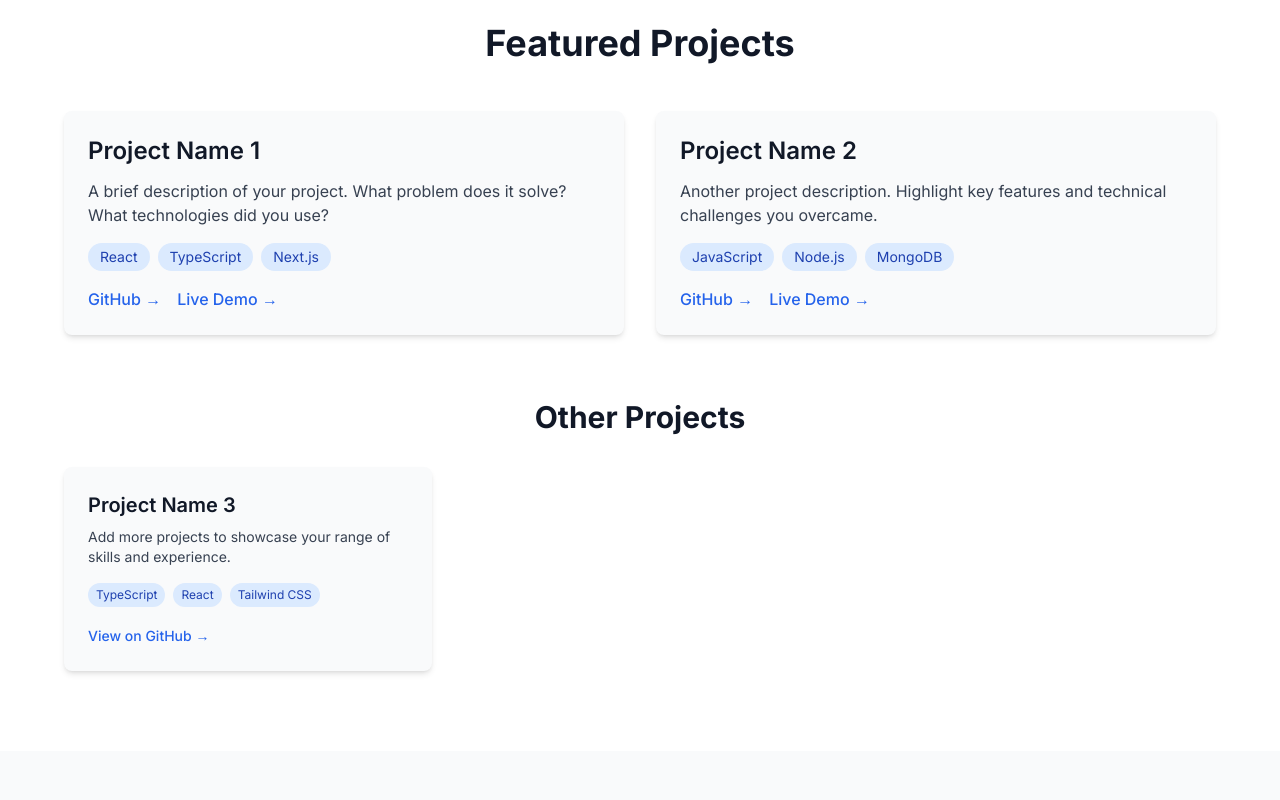
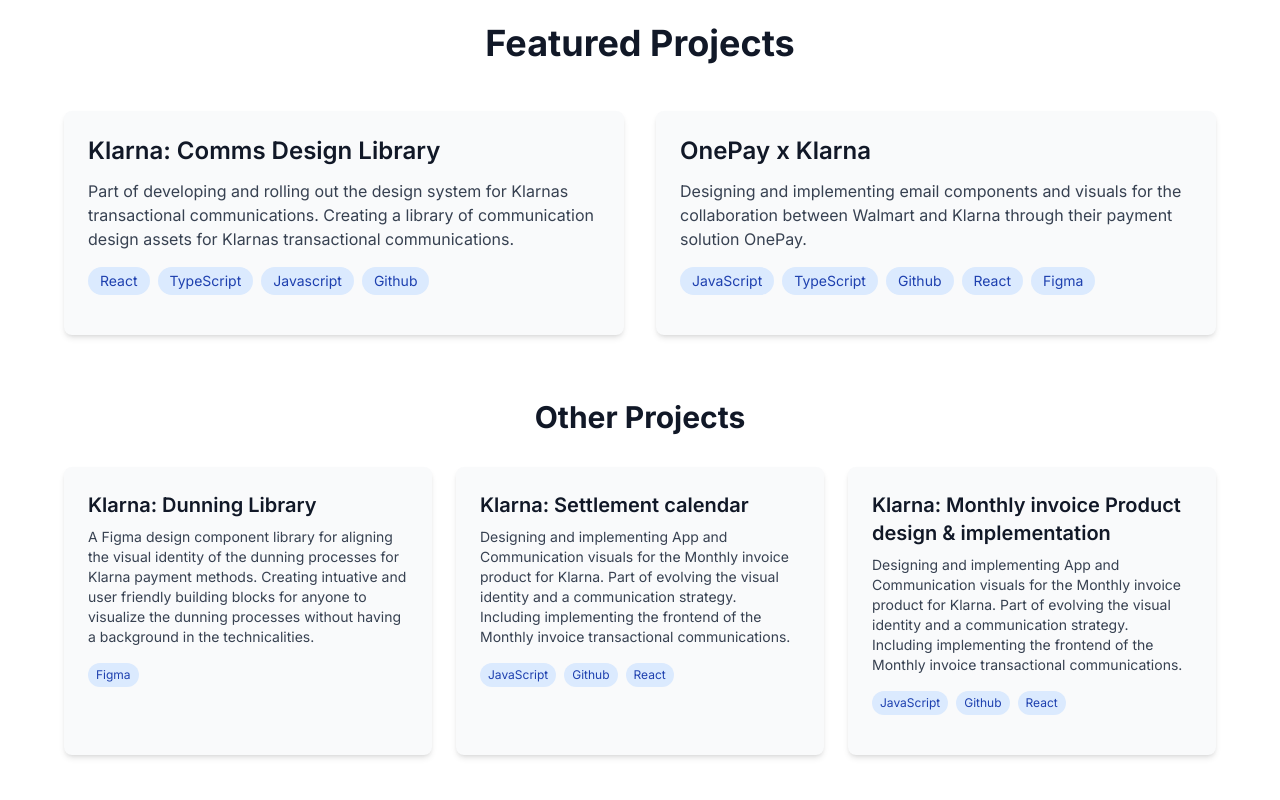
Before and after one commit to MatildaWasing/portfolio, a Next.js app: page / in a window 1280 px wide. Shown: the part 1700-2500 px from the top of the page. Built offline with nearby package versions, Linux system fonts and the light colour scheme.

Commit message:
update project information

```diff
--- a/components/Projects.tsx
+++ b/components/Projects.tsx
@@ -49,14 +49,16 @@
                 ))}
               </div>
               <div className="flex gap-4">
-                <a
+                {project.githubUrl && (
+                  <a
                   href={project.githubUrl}
                   target="_blank"
                   rel="noopener noreferrer"
                   className="text-blue-600 dark:text-blue-400 hover:underline font-medium"
-                >
-                  GitHub →
-                </a>
+                  >
+                    GitHub →
+                  </a>
+                )}
                 {project.liveUrl && (
                   <a
                     href={project.liveUrl}
@@ -109,7 +111,8 @@
                       </span>
                     ))}
                   </div>
-                  <a
+                  {project.githubUrl && (
+                    <a
                     href={project.githubUrl}
                     target="_blank"
                     rel="noopener noreferrer"
@@ -117,6 +120,7 @@
                   >
                     View on GitHub →
                   </a>
+                  )}
                 </motion.div>
               ))}
             </div>
--- a/data/config.ts
+++ b/data/config.ts
@@ -5,41 +5,59 @@
   email: "",
   github: "https://github.com/MatildaWasing",
   linkedin: "https://www.linkedin.com/in/matilda-wasing-7bb4a1179/",
-  bio: "Frontend Engineer with designer background. I'm passionate about creating exceptional user experiences through clean, maintainable code.",
+  bio: "Software Engineer with designer background. I'm passionate about creating exceptional user experiences through clean, maintainable code.",
 };
 
 export const skills = {
   languages: ["TypeScript", "JavaScript", "Python", "Java"],
   frontend: ["React", "HTML5", "CSS3", "Tailwind CSS"],
-  tools: ["Git", "Docker", "Webpack", "Jira", "Confluence", "Figma", "Miro"],
-  other: ["Responsive Design", "UI/UX", "Accessibility"],
+  tools: ["Git", "Docker", "Jira", "Confluence", "Figma", "Miro"],
+  other: ["Responsive Design", "UI/UX", "Accessibility", "Email on Acid"],
 };
 
 export const projects = [
   {
     id: 1,
-    name: "Project Name 1",
-    description: "A brief description of your project. What problem does it solve? What technologies did you use?",
-    technologies: ["React", "TypeScript", "Next.js"],
-    githubUrl: "https://github.com/yourusername/project1",
-    liveUrl: "https://project1-demo.com",
+    name: "Klarna: Comms Design Library",
+    description: "Part of developing and rolling out the design system for Klarnas transactional communications. Creating a library of communication design assets for Klarnas transactional communications.",
+    technologies: ["React", "TypeScript", "Javascript", "Github"],
+    githubUrl: null, //"://github.com/yourusername/project1",
+    liveUrl: null, //"https://project1-demo.com",
     featured: true,
   },
   {
     id: 2,
-    name: "Project Name 2",
-    description: "Another project description. Highlight key features and technical challenges you overcame.",
-    technologies: ["JavaScript", "Node.js", "MongoDB"],
-    githubUrl: "https://github.com/yourusername/project2",
-    liveUrl: "https://project2-demo.com",
+    name: "OnePay x Klarna",
+    description: "Designing and implementing email components and visuals for the collaboration between Walmart and Klarna through their payment solution OnePay.",
+    technologies: ["JavaScript", "TypeScript", "Github", "React", "Figma"],
+    githubUrl: null,
+    liveUrl: null,
     featured: true,
   },
   {
     id: 3,
-    name: "Project Name 3",
-    description: "Add more projects to showcase your range of skills and experience.",
-    technologies: ["TypeScript", "React", "Tailwind CSS"],
-    githubUrl: "https://github.com/yourusername/project3",
+    name: "Klarna: Dunning Library ",
+    description: "A Figma design component library for aligning the visual identity of the dunning processes for Klarna payment methods. Creating intuative and user friendly building blocks for anyone to visualize the dunning processes without having a background in the technicalities.",
+    technologies: ["Figma"],
+    githubUrl: null,
+    liveUrl: null,
+    featured: false,
+  },
+  {
+    id: 4,
+    name: "Klarna: Settlement calendar",
+    description: "Designing and implementing App and Communication visuals for the Monthly invoice product for Klarna. Part of evolving the visual identity and a communication strategy. Including implementing the frontend of the Monthly invoice transactional communications.",
+    technologies: ["JavaScript", "Github", "React", "Figma"],
+    githubUrl: null,
+    liveUrl: null,
+    featured: false,
+  },
+  {
+    id: 5,
+    name: "Klarna: Monthly invoice Product design & implementation",
+    description: "Designing and implementing App and Communication visuals for the Monthly invoice product for Klarna. Part of evolving the visual identity and a communication strategy. Including implementing the frontend of the Monthly invoice transactional communications.",
+    technologies: ["JavaScript", "Github", "React", "Figma"],
+    githubUrl: null,
     liveUrl: null,
     featured: false,
   },
@@ -60,7 +78,7 @@
     company: "Klarna",
     period: "2023 - 2025",
     description: "Designing and developing the frontend for the Klarna transactional communications.",
-    technologies: ["JavaScript", "TypeScript", "React", "HTML", "CSS"],
+    technologies: ["JavaScript", "TypeScript", "React", "HTML", "CSS", "Figma"],
   },
   {
     id: 3,
@@ -68,6 +86,6 @@
     company: "Klarna",
     period: "2019 - 2023",
     description: "Designing and developing the frontend for the Klarna transactional communications.",
-    technologies: ["JavaScript", "React", "HTML", "CSS"],
+    technologies: ["JavaScript", "React", "HTML", "CSS", "Figma"],
   },
 ];
```
